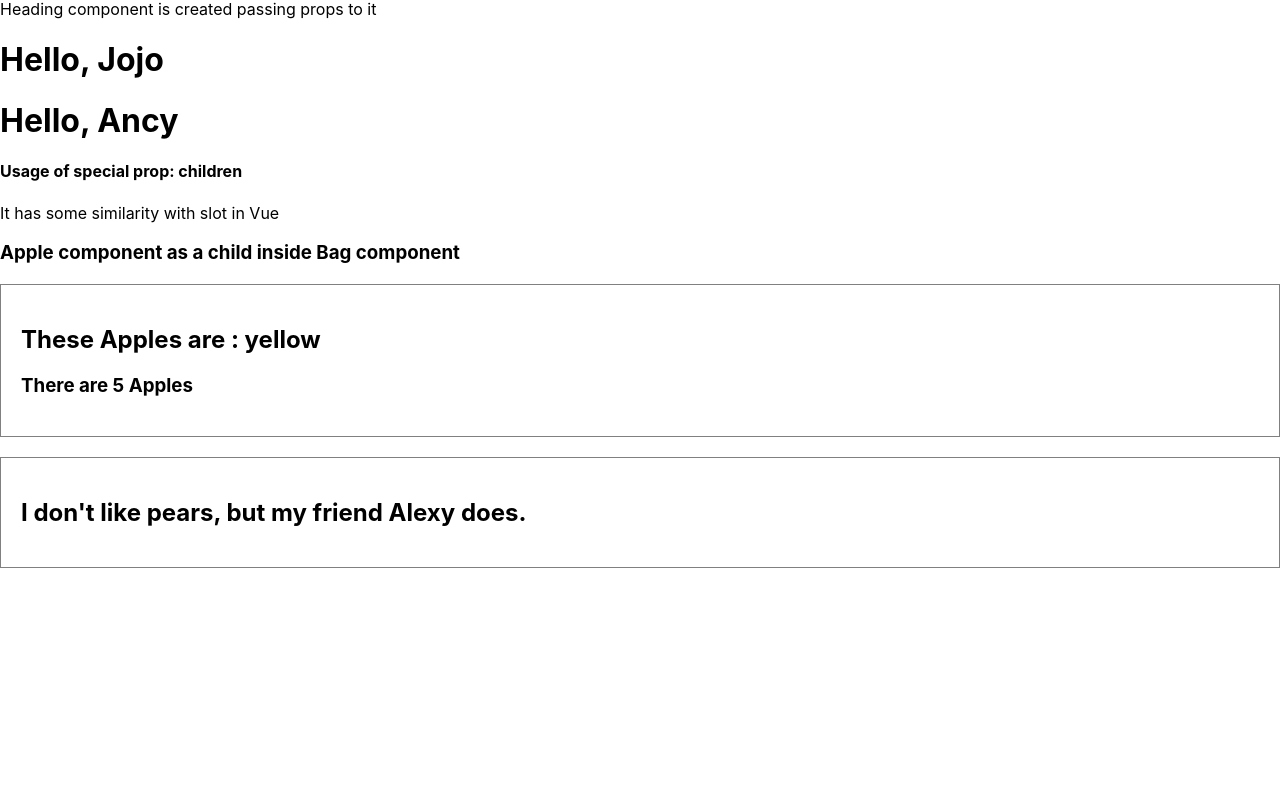
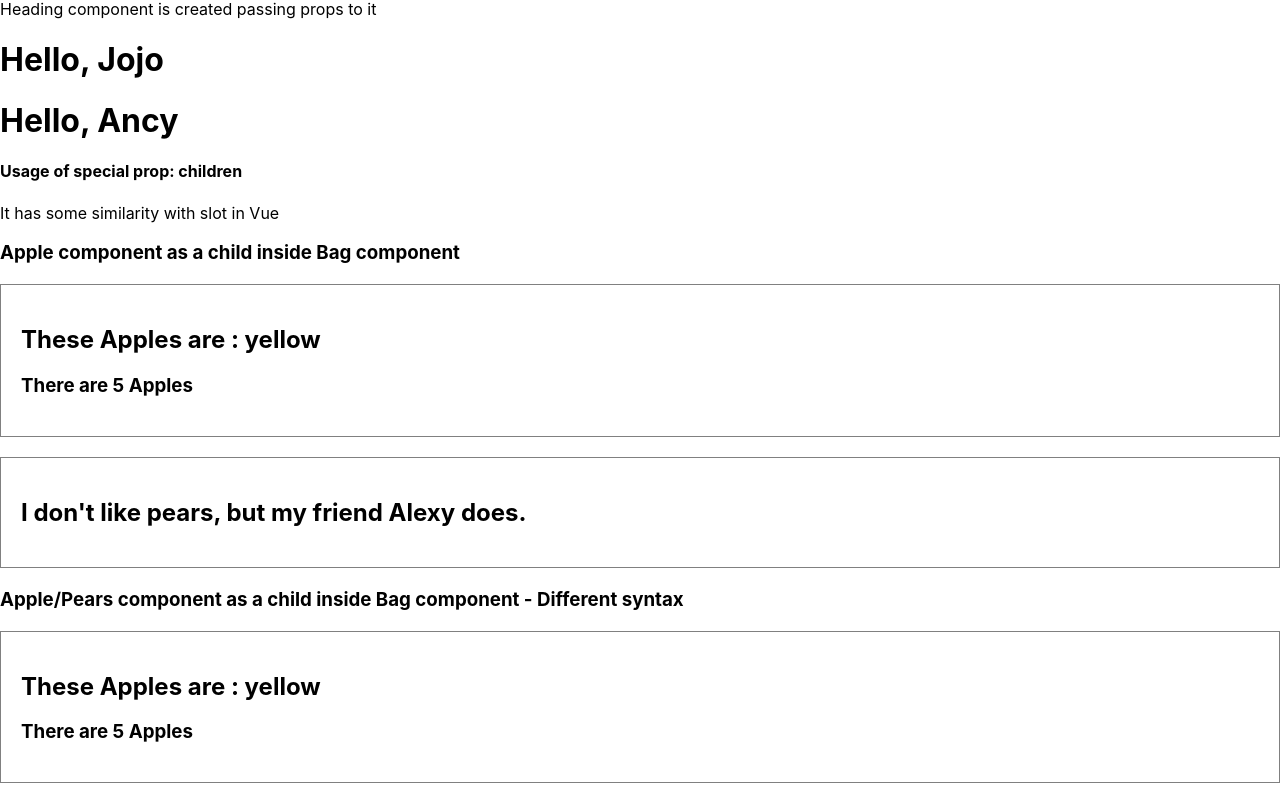
Before and after one commit to navctns/react-tutorial-customized-app, a React (Create React App) app: page / in a window 1280 px wide. Shown: the part 475-1278 px from the top of the page. Before the commit the page ends 1063 px from the top, so only its background shows below. Built offline with nearby package versions, Linux system fonts and the light colour scheme.

Commit message:
children - different usage

```diff
--- a/src/CustomizedApp.js
+++ b/src/CustomizedApp.js
@@ -24,6 +24,10 @@ function App(){
             <h3>Apple component as a child inside Bag component</h3>
             <TheBag children={<TheApples color="yellow" number="5" />}></TheBag>
             <TheBag children={<ThePears friend="Alexy" />}></TheBag>
+            <h3>Apple/Pears component as a child inside Bag component - Different syntax</h3>
+            <TheBag>
+                <TheApples color="yellow" number="5" />
+            </TheBag>
         </div>
     )
 }
```
